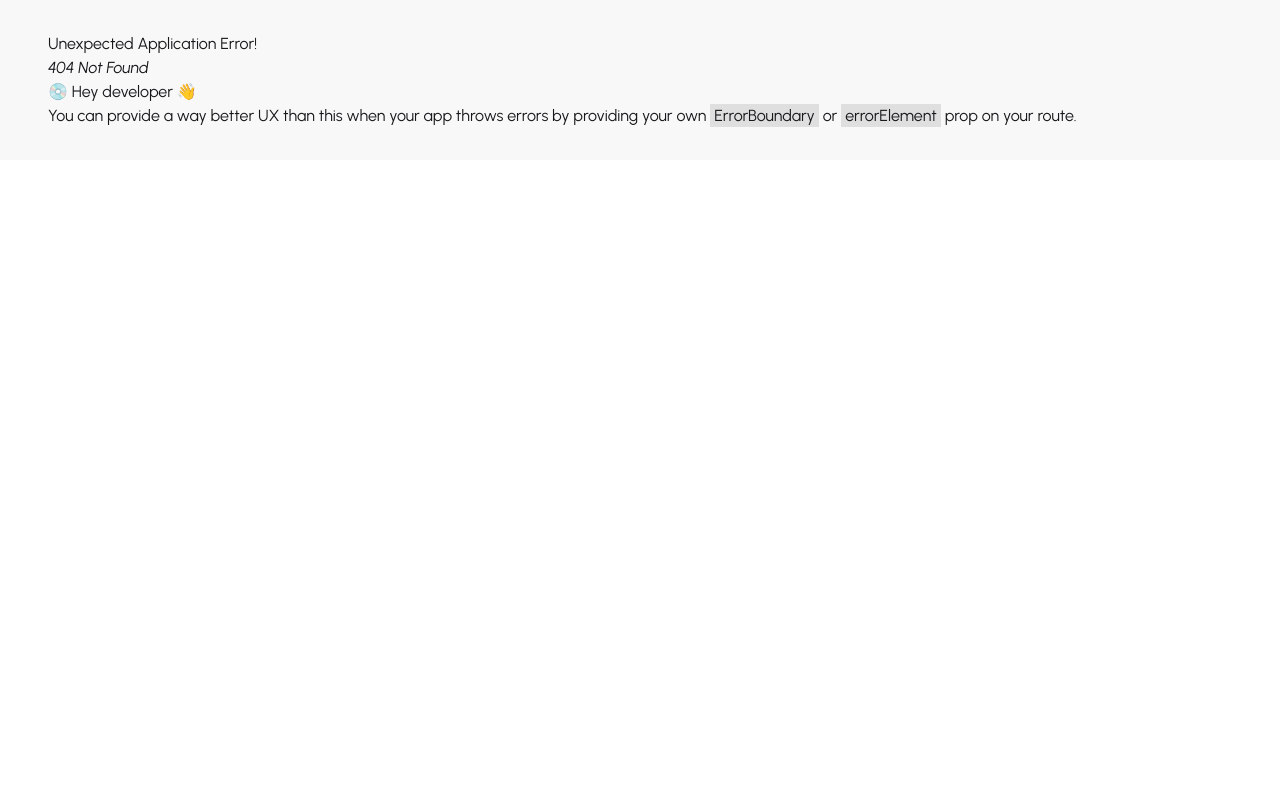
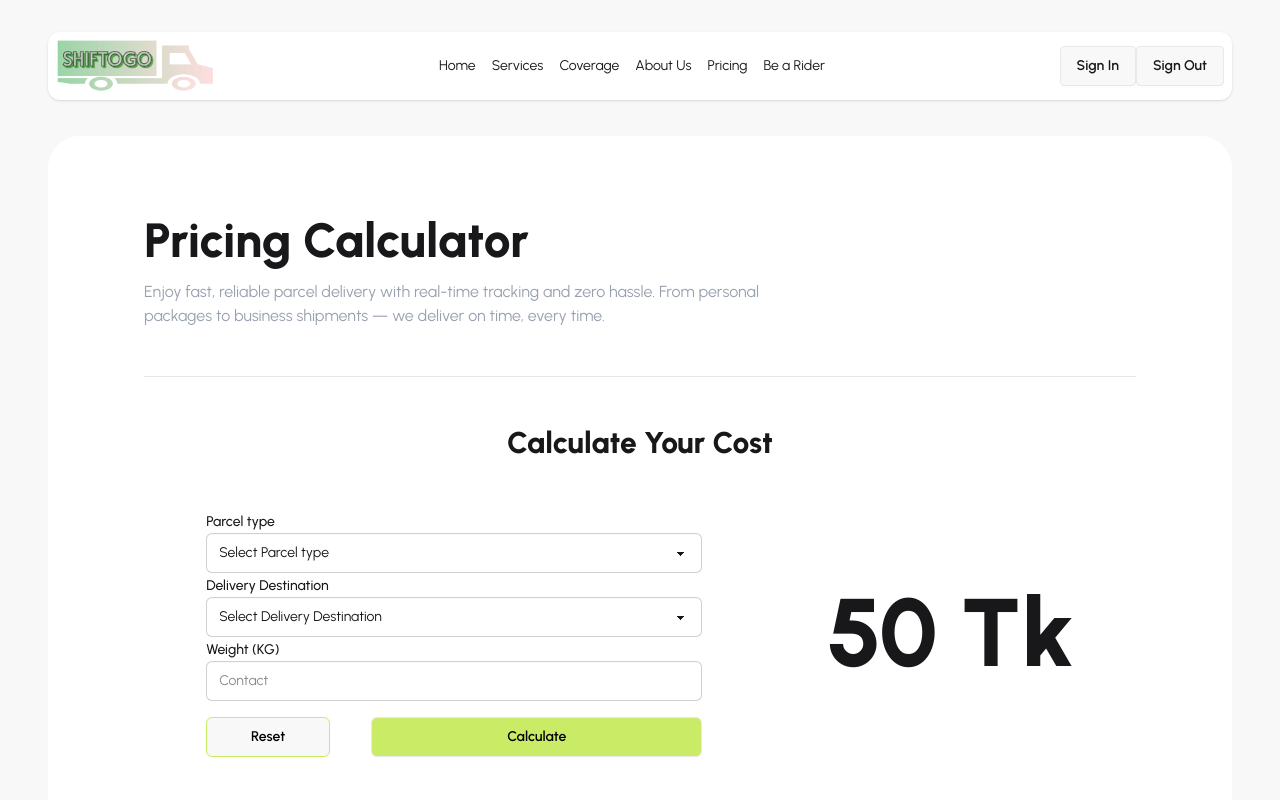
Before and after one commit to RoyShanto/ShiftoGo-client, a React (Vite) app: page /pricing in a window 1280 px wide. Before the commit this address had no page. Shown: the top 800 px of the page. Built offline with nearby package versions, Linux system fonts and the light colour scheme.

Commit message:
Pricing, aboutUs page designed

```diff
--- /dev/null
+++ b/src/Pages/AboutUs/AboutUs.jsx
@@ -0,0 +1,33 @@
+import React from 'react';
+
+const AboutUs = () => {
+    return (
+        <div className='py-20 px-28 bg-white rounded-4xl mb-48'>
+            <div className='mb-12'>
+                <h1 className='text-6xl font-extrabold mb-4'>About Us</h1>
+                <p className='text-gray-400'>Enjoy fast, reliable parcel delivery with real-time tracking and zero hassle. From personal <br /> packages to business shipments — we deliver on time, every time.</p>
+            </div>
+            <hr className='border-t border-gray-300' />
+            {/* name of each tab group should be unique */}
+            <div className="tabs tabs-border space-x-12">
+                <input type="radio" name="my_tabs_2" className="tab text-[28px]" aria-label="Story" defaultChecked />
+                <div className="tab-content bg-base-100 mt-12 text-gray-400 text-xl">
+                    <p> We started with a simple promise — to make parcel delivery fast, reliable, and stress-free. Over the years, our commitment to real-time tracking, efficient logistics, and customer-first service has made us a trusted partner for thousands. Whether it's a personal gift or a time-sensitive business delivery, we ensure it reaches its destination — on time, every time.</p> <br />
+                    <p> We started with a simple promise — to make parcel delivery fast, reliable, and stress-free. Over the years, our commitment to real-time tracking, efficient logistics, and customer-first service has made us a trusted partner for thousands. Whether it's a personal gift or a time-sensitive business delivery, we ensure it reaches its destination — on time, every time.</p> <br />
+                    <p> We started with a simple promise — to make parcel delivery fast, reliable, and stress-free. Over the years, our commitment to real-time tracking, efficient logistics, and customer-first service has made us a trusted partner for thousands. Whether it's a personal gift or a time-sensitive business delivery, we ensure it reaches its destination — on time, every time.</p>
+                </div>
+
+                <input type="radio" name="my_tabs_2" className="tab text-[28px]" aria-label="Mission" />
+                <div className="tab-content bg-base-100 mt-12 text-gray-400 text-xl">Tab content 2</div>
+
+                <input type="radio" name="my_tabs_2" className="tab text-[28px]" aria-label="Success" />
+                <div className="tab-content bg-base-100 mt-12 text-gray-400 text-xl">Tab content 3</div>
+
+                <input type="radio" name="my_tabs_2" className="tab text-[28px]" aria-label="Team & Others" />
+                <div className="tab-content bg-base-100 mt-12 text-gray-400 text-xl">Tab content 4</div>
+            </div>
+        </div>
+    );
+};
+
+export default AboutUs;
--- /dev/null
+++ b/src/Pages/Pricing/Pricing.jsx
@@ -0,0 +1,47 @@
+import React from 'react';
+
+const Pricing = () => {
+    return (
+        <div className='mb-32 bg-white rounded-4xl px-24 pb-36 pt-20'>
+            <div className='mb-12'>
+                <h1 className='font-extrabold text-5xl mb-4'>Pricing Calculator</h1>
+                <p className='text-gray-400'>Enjoy fast, reliable parcel delivery with real-time tracking and zero hassle. From personal <br /> packages to business shipments — we deliver on time, every time.</p>
+            </div>
+            <hr className='border-t border-gray-200 mb-12' />
+            <h3 className='text-3xl font-extrabold text-center mb-12'>Calculate Your Cost</h3>
+            <div className='flex justify-around items-center'>
+                <div className='w-1/2'>
+                    <label className="font-medium text-sm">Parcel type</label>
+                    <select defaultValue="Select Parcel type" className="select rounded-md w-full">
+                        <option disabled={true}>Select Parcel type</option>
+                        <option>Crimson</option>
+                        <option>Crimson</option>
+                        {/* {
+                            district.map((d, inx) => <option key={inx}>{d}</option>)
+                        } */}
+                    </select>
+                    <label className="font-medium text-sm">Delivery Destination</label>
+                    <select defaultValue="Select Delivery Destination" className="select rounded-md w-full">
+                        <option disabled={true}>Select Delivery Destination</option>
+                        <option>Crimson</option>
+                        <option>Crimson</option>
+                        {/* {
+                            district.map((d, inx) => <option key={inx}>{d}</option>)
+                        } */}
+                    </select>
+                    <label className="font-medium text-sm">Weight (KG)</label>
+                    <input type="email" className="input rounded-md w-full" placeholder="Contact" />
+                    <div className='flex justify-between '>
+                        <button className="btn mt-4 text-black rounded-md border-[#CAEB66] w-3/12 ">Reset</button>
+                        <button className="btn mt-4 text-black rounded-md bg-[#CAEB66] w-8/12">Calculate</button>
+                    </div>
+                </div>
+                <div>
+                    <h1 className='text-8xl font-extrabold'>50 Tk</h1>
+                </div>
+            </div>
+        </div>
+    );
+};
+
+export default Pricing;
--- a/src/Router/Router.jsx
+++ b/src/Router/Router.jsx
@@ -3,6 +3,8 @@ import RootLayout from "../Layouts/RootLayout";
 import Home from "../Pages/Home/Home/Home";
 import Login from "../Pages/Login/Login";
 import BeARider from "../Pages/BeARider/BeARider";
+import Pricing from "../Pages/Pricing/Pricing";
+import AboutUs from "../Pages/AboutUs/AboutUs";
 
 export const router = createBrowserRouter([
     {
@@ -12,6 +14,8 @@ export const router = createBrowserRouter([
 
             { index: true, Component: Home },
             { path: "beARider", Component: BeARider },
+            { path: "pricing", Component: Pricing },
+            { path: "about", Component: AboutUs },
             { path: "signIn", Component: Login }
 
         ]
```
